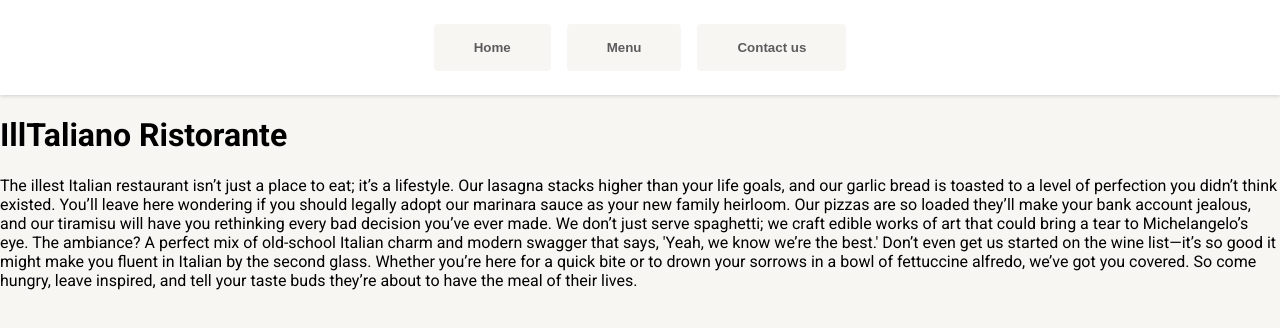
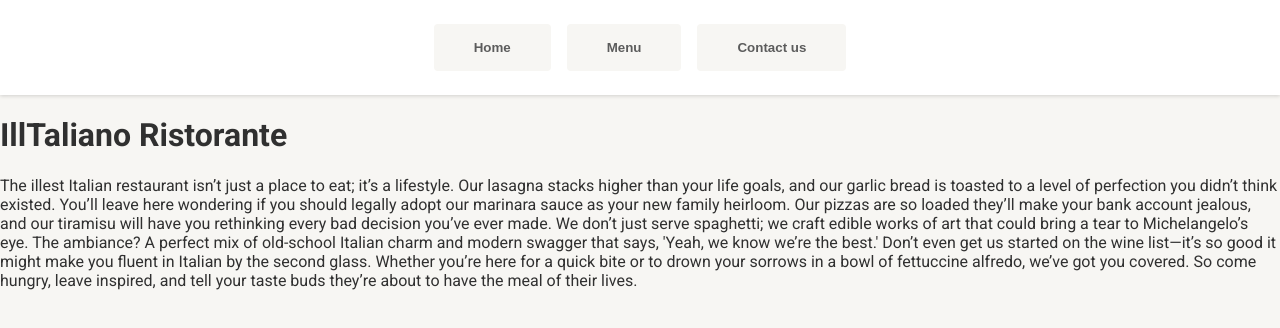
Before and after one commit to aleksapetrovic2907/odin-10-restaurant, a website built with webpack: page src/template.html in a window 1280 px wide. Built offline with nearby package versions, Linux system fonts and the light colour scheme.

Commit message:
apply thunder color to all text

```diff
--- a/src/styles.css
+++ b/src/styles.css
@@ -1,12 +1,17 @@
 @import url('https://fonts.googleapis.com/css2?family=Roboto:ital,wght@0,100;0,300;0,400;0,500;0,700;0,900;1,100;1,300;1,400;1,500;1,700;1,900&display=swap');
 
 :root {
+    --color-thunder: #303030;
     --color-carbon-gray: #5C5C5C;
     --color-lemon-grass: #A59D84;
     --color-coral-reef: #C1BAA1;
     --color-pastel-grey: #D7D3BF;
     --color-green-white: #ECEBDE;
     --color-spring-wood: #f7f6f3;
+}
+
+* {
+    color: var(--color-thunder);
 }
 
 body {
```
